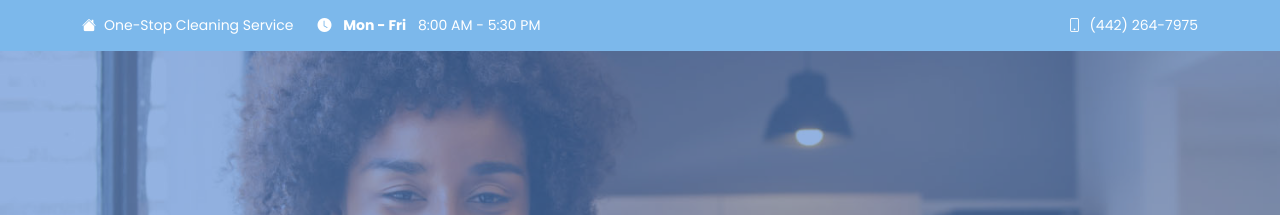
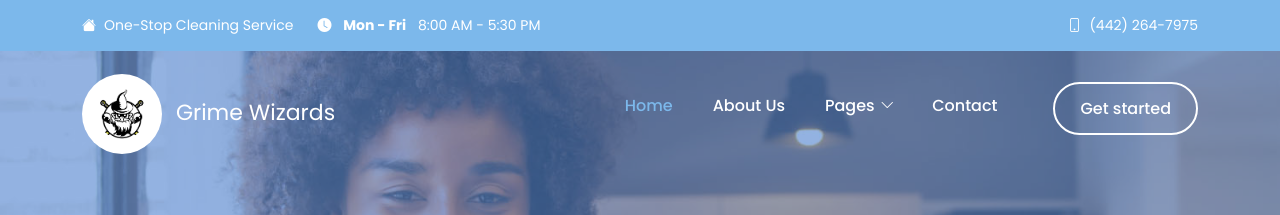
Before and after one commit to BinuBims/cleaning-website, a plain HTML site: page index.html in a window 1280 px wide. Shown: the top 215 px of the page. Drawn offline with Linux system fonts and the light colour scheme.

Commit message:
logo fix

```diff
--- a/index.html
+++ b/index.html
@@ -63,7 +63,7 @@ Free Bootstrap 5 HTML Template
             </div>
         </header>
 
-        <!-- <nav class="navbar navbar-expand-lg">
+        <nav class="navbar navbar-expand-lg">
             <div class="container">
                 <a class="navbar-brand" href="index.html">
                     <img src="images/Grime_Wizards.png" class="logo img-fluid" alt="">
@@ -71,9 +71,9 @@ Free Bootstrap 5 HTML Template
                     <span class="ms-2">Grime Wizards</span>
                 </a>
 
-                <button class="navbar-toggler" type="button" data-bs-toggle="collapse" data-bs-target="#navbarNav" aria-controls="navbarNav" aria-expanded="false" aria-label="Toggle navigation">
+                <!-- <button class="navbar-toggler" type="button" data-bs-toggle="collapse" data-bs-target="#navbarNav" aria-controls="navbarNav" aria-expanded="false" aria-label="Toggle navigation">
                     <span class="navbar-toggler-icon"></span>
-                </button>
+                </button> -->
 
                 <div class="collapse navbar-collapse" id="navbarNav">
                     <ul class="navbar-nav ms-auto">
@@ -107,7 +107,7 @@ Free Bootstrap 5 HTML Template
                     </ul>
                 </div>
             </div>
-        </nav> -->
+        </nav>
 
         <main>
 
```
